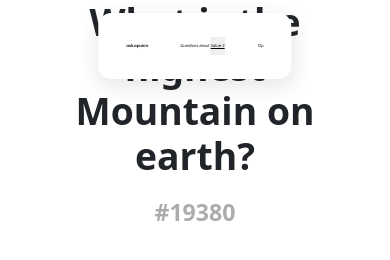
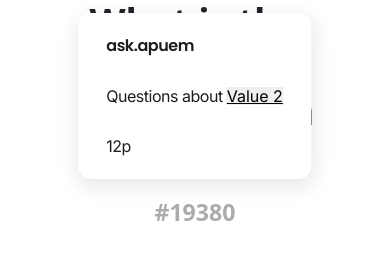
Before and after one commit to apuem/ask, a plain HTML site: page index.html in a window 390 px wide. Drawn offline with nearby package versions, Linux system fonts and the light colour scheme.

Commit message:
font size mobile adjustment

```diff
--- a/index.html
+++ b/index.html
@@ -18,7 +18,7 @@
                 box-shadow: 1px 6px 20px 3px rgba(0, 0, 0, 0.09);
                 border-radius: 13px;
                 font-size: 16px;
-                font-size: 1.03359vw;
+                /* font-size: 1.03359vw; */
                 font-family: "Inter",Helvetica,Arial,sans-serif;
                 font-weight: 400;
                 letter-spacing: 0;
```
